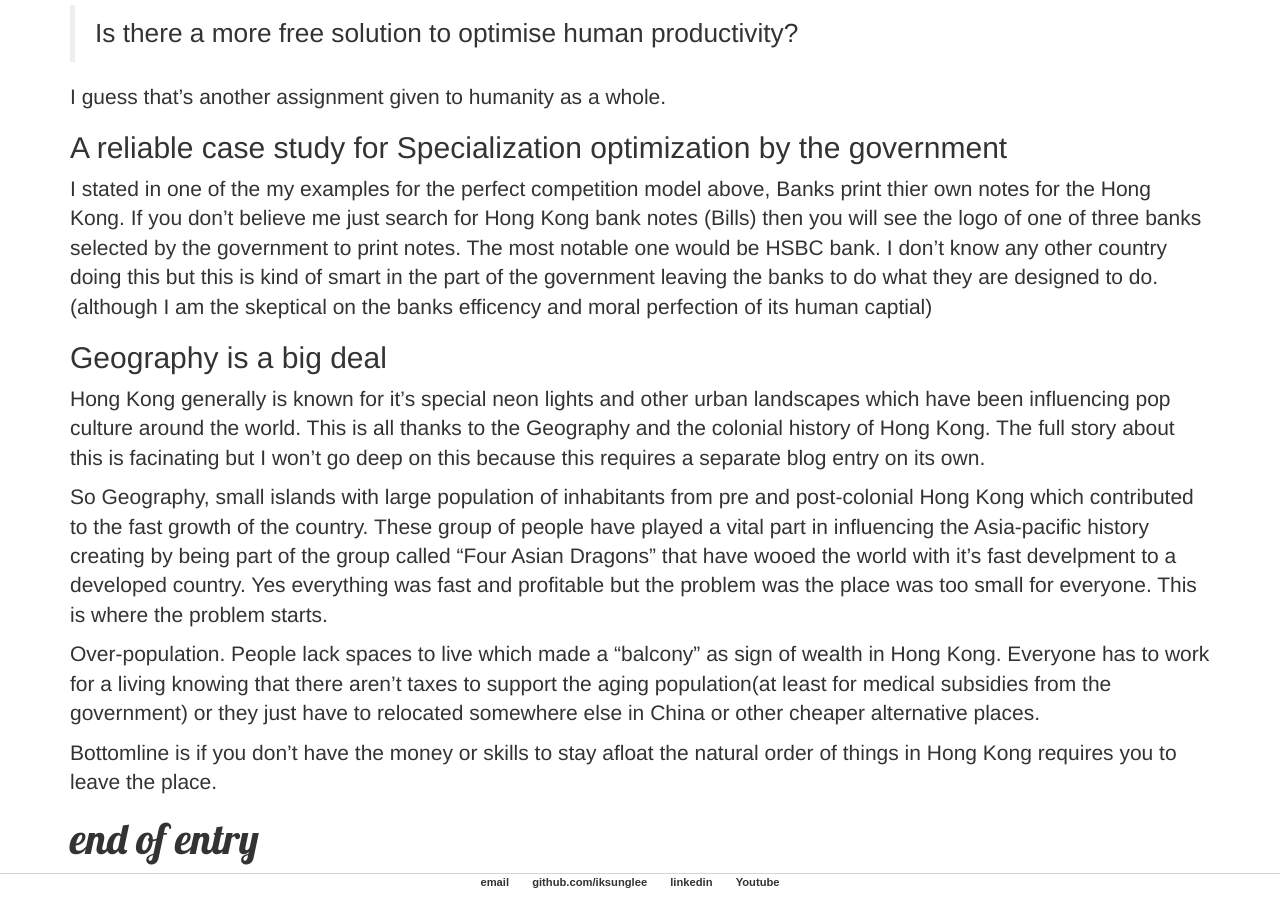
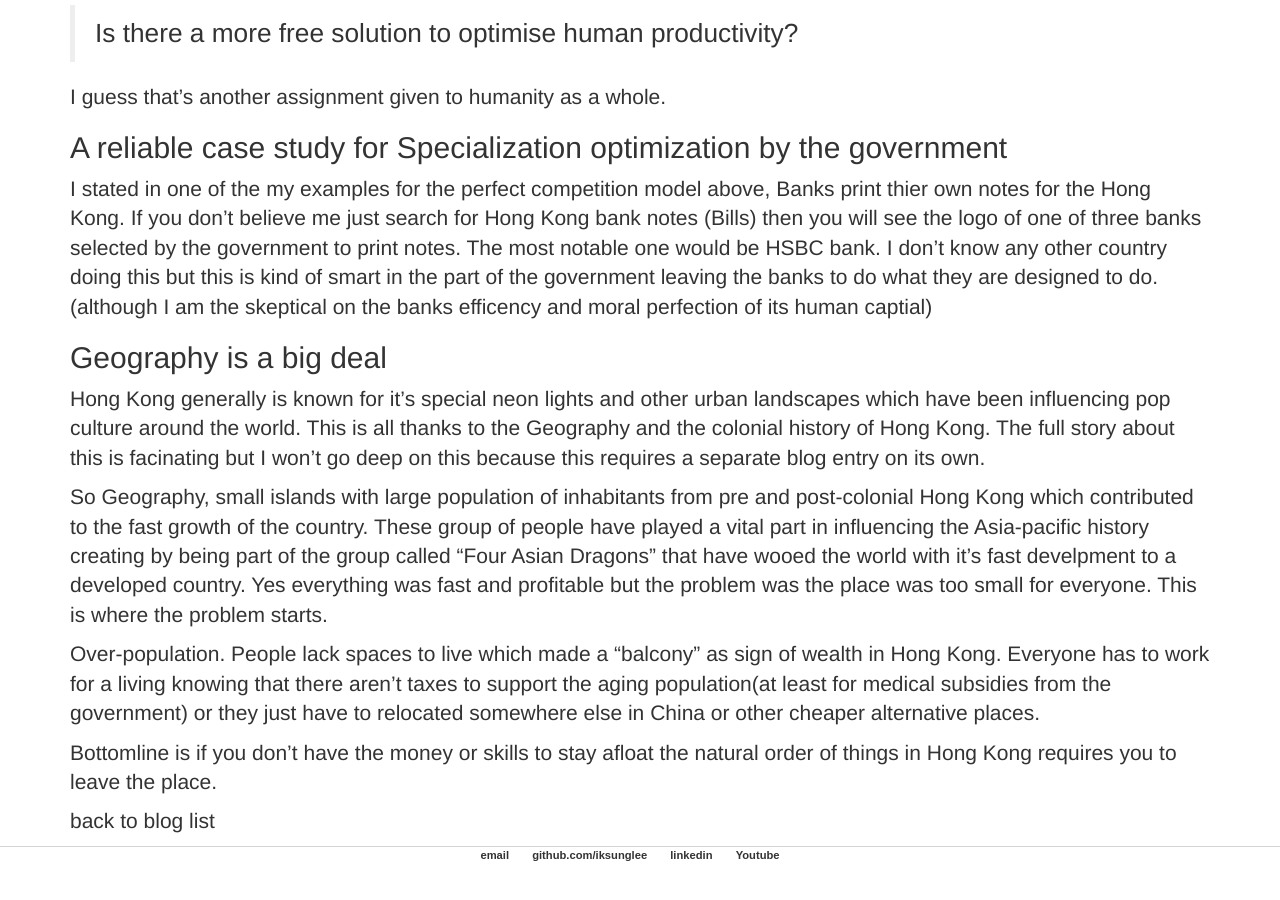
Before and after one commit to iksunglee/iksunglee.github.io, a Jekyll site: the page built from _posts/2017-02-16-(travel)-What-I-Learned-In-HongKong.md, in a window 1280 px wide and 900 px high, scrolled down 594 px. Built offline with Jekyll 4.4.1, drawn with Linux system fonts in a browser that asks for light colours; nearby versions of some CDN libraries; after the commit the page ends 1467 px from its top, so only the background shows below that.

Commit message:
back blog list

```diff
--- a/_posts/2017-02-16-(travel)-What-I-Learned-In-HongKong.md
+++ b/_posts/2017-02-16-(travel)-What-I-Learned-In-HongKong.md
@@ -37,5 +37,4 @@ Over-population. People lack spaces to live which made a "balcony" as sign of we
 
 Bottomline is if you don't have the money or skills to stay afloat the natural order of things in Hong Kong requires you to leave the place.
 
-end of entry
-==
+<a href="https://iksunglee.github.io/blog/"> back to blog list </a>
```
